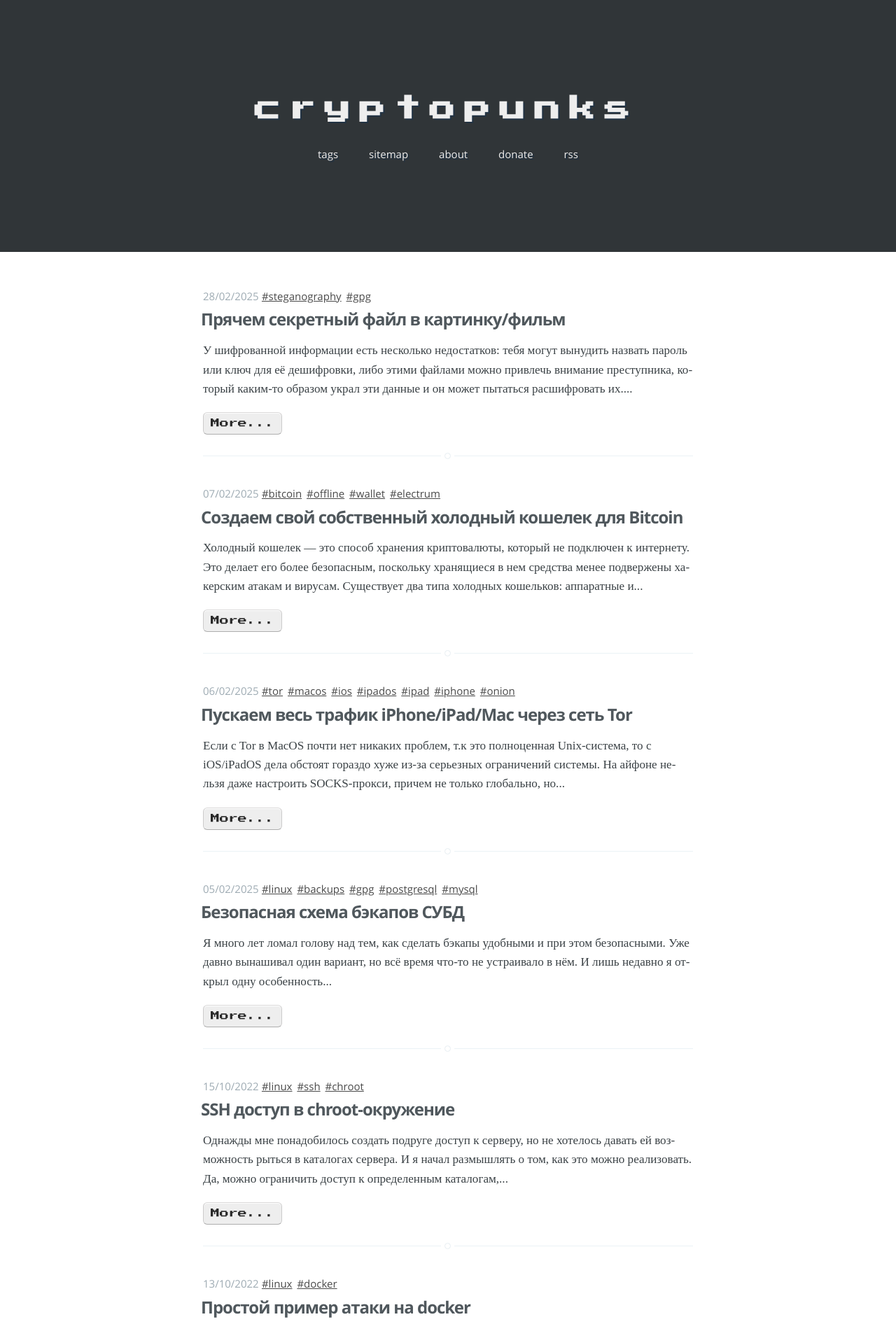
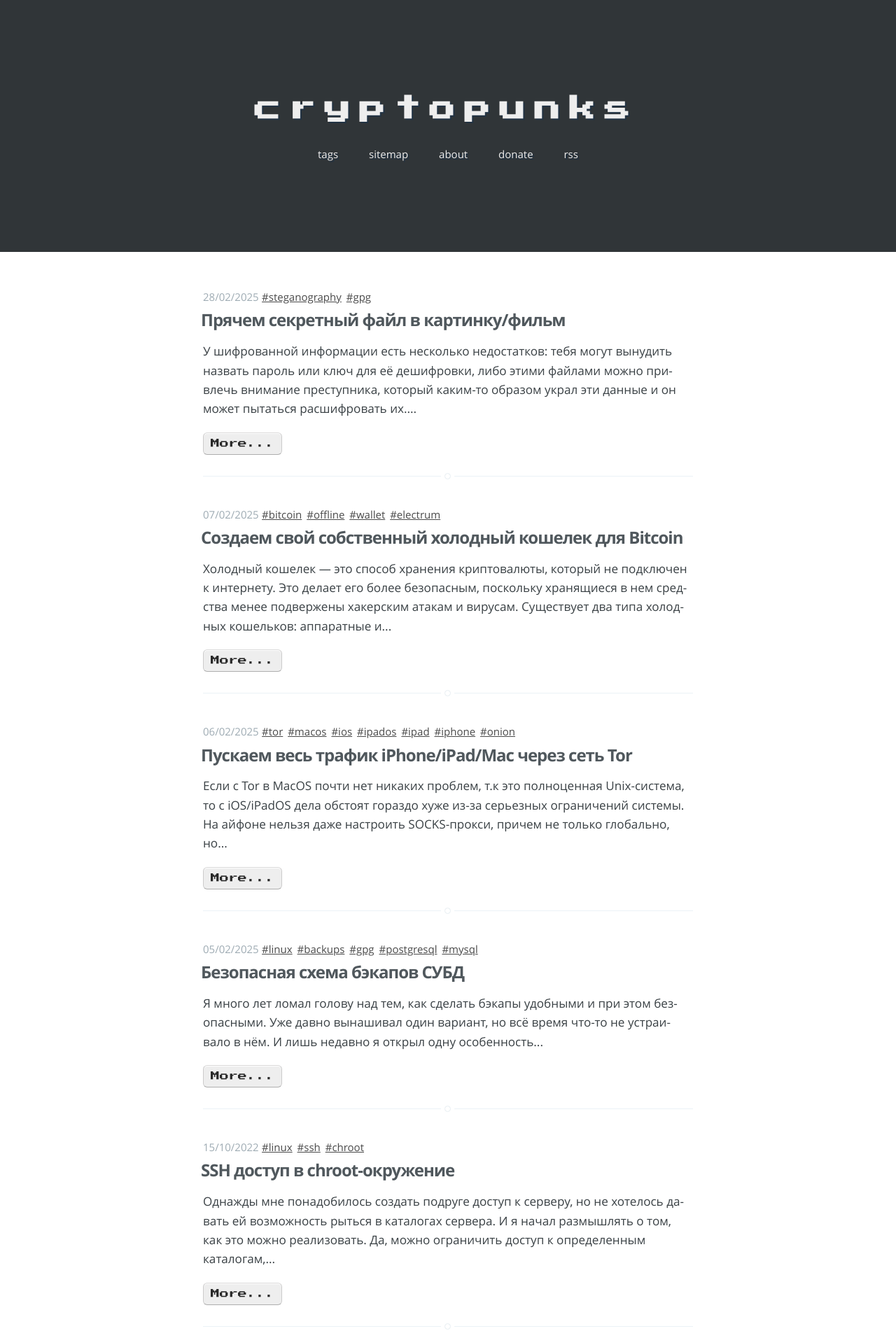
Before and after one commit to cryptopunks/cryptopunks.github.io, a Jekyll site: the page built from index.html, in a window 1280 px wide. Shown: the top 1902 px of the page at 70% size. Built offline with Jekyll 4.4.1, drawn with Linux system fonts in a browser that asks for light colours; the list of posts is cut into pages by our own code.

Commit message:
fix font

```diff
--- a/assets/css/screen.css
+++ b/assets/css/screen.css
@@ -121,7 +121,7 @@ html {
 body {
     height: 100%;
     max-height: 100%;
-    font-family: 'Sans-serif', serif;
+    font-family: 'Open Sans', sans-serif;
     font-size: 2.0rem;
     line-height: 1.3em;
     color: #3A4145;
```
